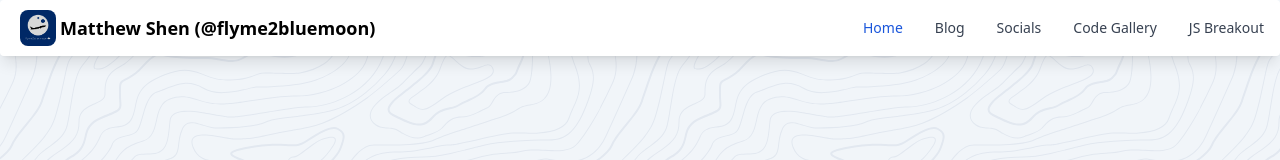
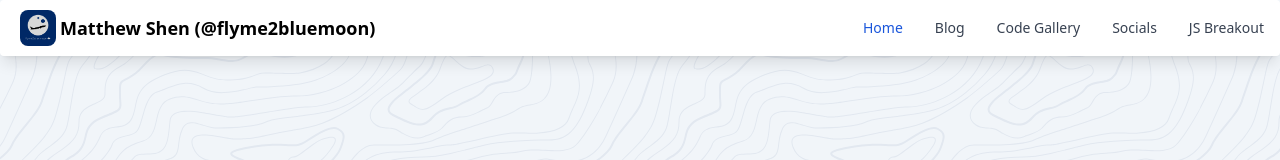
Before and after one commit to flyme2bluemoon/flyme2bluemoon.github.io, a React (Create React App) app: page / in a window 1280 px wide. Shown: the top 160 px of the page. Built offline with nearby package versions, Linux system fonts and the light colour scheme; no server answers.

Commit message:
update navbar

```diff
--- a/src/components/Navbar.tsx
+++ b/src/components/Navbar.tsx
@@ -24,10 +24,10 @@
               <a href="/#blog" className="block py-2 pr-4 pl-3 text-gray-700 border-b border-gray-100 hover:bg-gray-50 md:hover:bg-transparent md:border-0 md:hover:text-blue-700 md:p-0 dark:text-gray-400 md:dark:hover:text-white dark:hover:bg-gray-700 dark:hover:text-white md:dark:hover:bg-transparent dark:border-gray-700">Blog</a>
             </li>
             <li>
-              <a href="/#social" className="block py-2 pr-4 pl-3 text-gray-700 border-b border-gray-100 hover:bg-gray-50 md:hover:bg-transparent md:border-0 md:hover:text-blue-700 md:p-0 dark:text-gray-400 md:dark:hover:text-white dark:hover:bg-gray-700 dark:hover:text-white md:dark:hover:bg-transparent dark:border-gray-700">Socials</a>
+              <a href="/#repos" className="block py-2 pr-4 pl-3 text-gray-700 border-b border-gray-100 hover:bg-gray-50 md:hover:bg-transparent md:border-0 md:hover:text-blue-700 md:p-0 dark:text-gray-400 md:dark:hover:text-white dark:hover:bg-gray-700 dark:hover:text-white md:dark:hover:bg-transparent dark:border-gray-700">Code Gallery</a>
             </li>
             <li>
-              <a href="https://flyme2bluemoon.github.io/Code-Gallery/" className="block py-2 pr-4 pl-3 text-gray-700 border-b border-gray-100 hover:bg-gray-50 md:hover:bg-transparent md:border-0 md:hover:text-blue-700 md:p-0 dark:text-gray-400 md:dark:hover:text-white dark:hover:bg-gray-700 dark:hover:text-white md:dark:hover:bg-transparent dark:border-gray-700">Code Gallery</a>
+              <a href="/#social" className="block py-2 pr-4 pl-3 text-gray-700 border-b border-gray-100 hover:bg-gray-50 md:hover:bg-transparent md:border-0 md:hover:text-blue-700 md:p-0 dark:text-gray-400 md:dark:hover:text-white dark:hover:bg-gray-700 dark:hover:text-white md:dark:hover:bg-transparent dark:border-gray-700">Socials</a>
             </li>
             <li>
               <a href="https://flyme2bluemoon.github.io/JS-Breakout/" className="block py-2 pr-4 pl-3 text-gray-700 border-b border-gray-100 hover:bg-gray-50 md:hover:bg-transparent md:border-0 md:hover:text-blue-700 md:p-0 dark:text-gray-400 md:dark:hover:text-white dark:hover:bg-gray-700 dark:hover:text-white md:dark:hover:bg-transparent dark:border-gray-700">JS Breakout</a>
```
